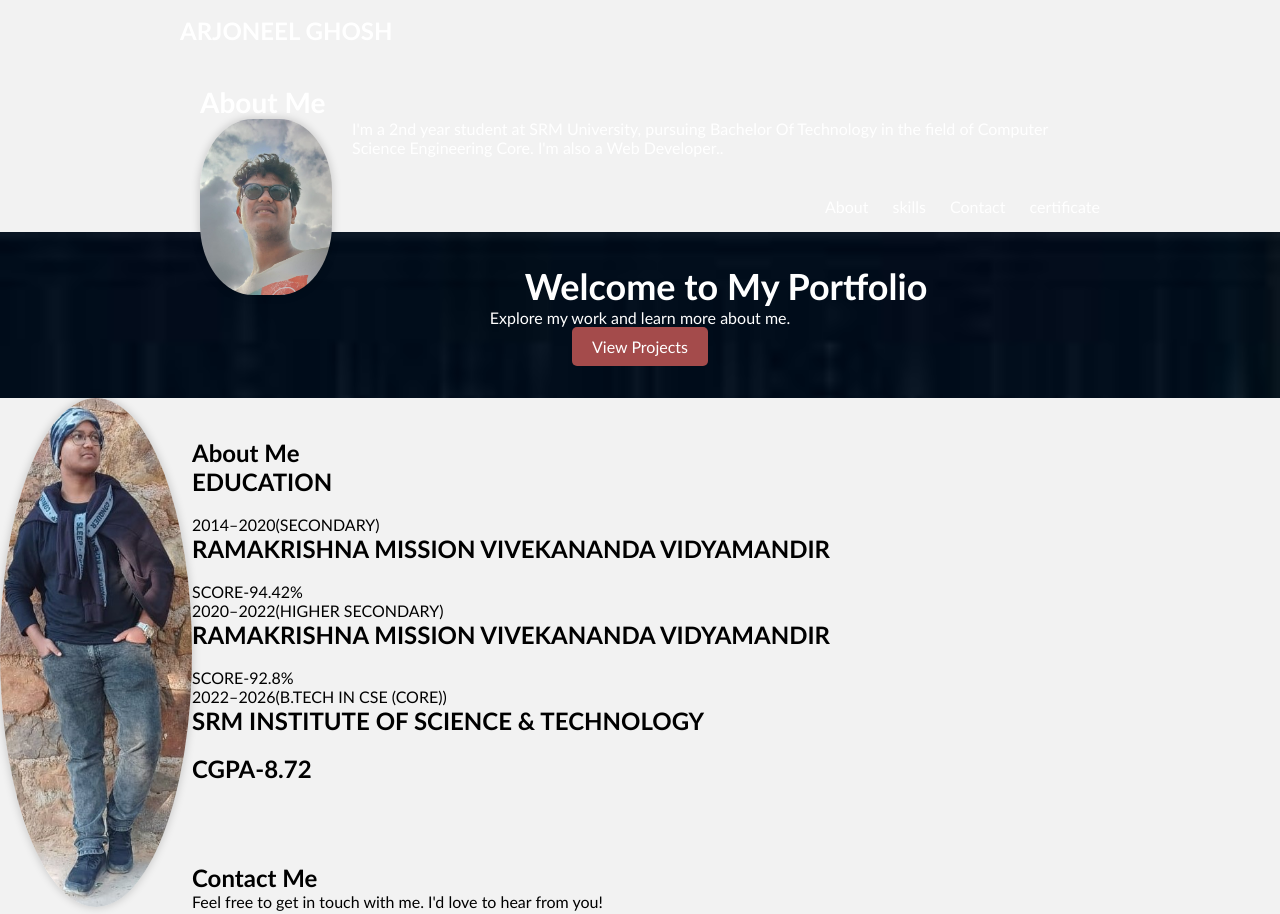
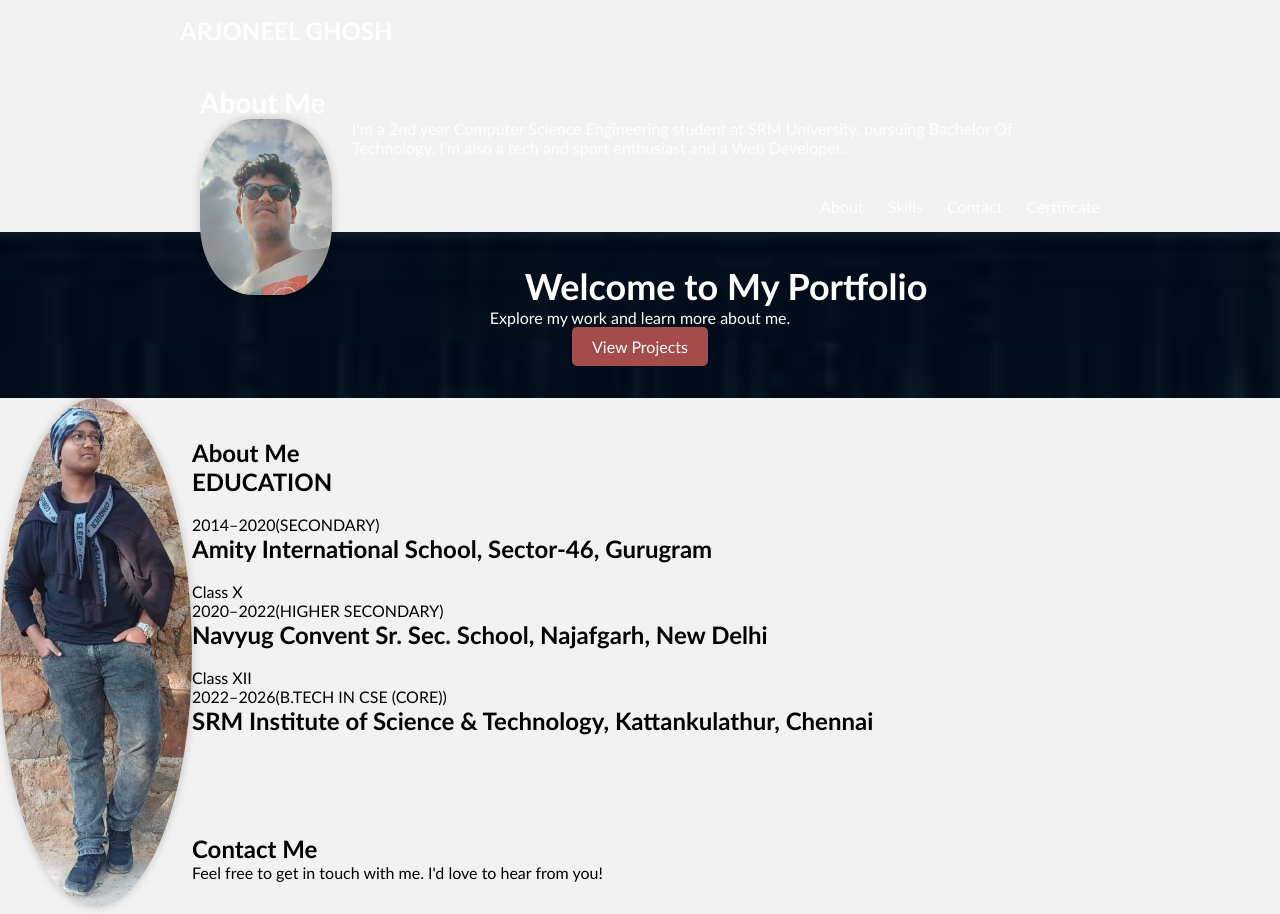
Before and after one commit to arjoneelghosh/portfolio, a plain HTML site: page index.html in a window 1280 px wide. Shown: the top 914 px of the page. Drawn offline with Linux system fonts and the light colour scheme.

Commit message:
Update index.html

```diff
--- a/index.html
+++ b/index.html
@@ -148,16 +148,16 @@ ul li a:hover{
                         <h2>About Me</h2>
                         <div class="about-content">
                             <img src="profile.jpg" alt="Your Name">
-                            <p>I'm a 2nd year student at SRM University, pursuing Bachelor Of Technology in the field of Computer Science Engineering Core. I'm also a  Web Developer..</p>
+                            <p>I'm a 2nd year Computer Science Engineering student at SRM University, pursuing Bachelor Of Technology. I'm also a tech and sport enthusiast and a Web Developer..</p>
                         </div>
                     </div>
                 </section>
 
                 <ul class="nav-links">
                     <li><a href="#about">About</a></li>
-                    <li><a href="skills.html">skills</a></li>
+                    <li><a href="skills.html">Skills</a></li>
                     <li><a href="contact.html">Contact</a></li>
-                    <li><a href="certificate.html">certificate</a></li>
+                    <li><a href="certificate.html">Certificate</a></li>
                 </ul>
             </div>
         </nav>
@@ -178,22 +178,22 @@ ul li a:hover{
                 <h1>EDUCATION</h1> <br>
                 2014–2020(SECONDARY)
                 <br>
-                <h1>RAMAKRISHNA MISSION VIVEKANANDA VIDYAMANDIR </h1>
+                <h1>Amity International School, Sector-46, Gurugram </h1>
                 <br>
-                SCORE-94.42%
+                Class X
                 <br>
                 2020–2022(HIGHER SECONDARY)
                 <br>
-                <h1>RAMAKRISHNA MISSION VIVEKANANDA VIDYAMANDIR </h1>
+                <h1>Navyug Convent Sr. Sec. School, Najafgarh, New Delhi </h1>
                 <br>
-                SCORE-92.8%
+                Class XII
                 <br>
                 2022–2026(B.TECH IN CSE (CORE))
                 <br>
-               <h1>SRM INSTITUTE OF SCIENCE & TECHNOLOGY</h1>
+               <h1>SRM Institute of Science & Technology, Kattankulathur, Chennai</h1>
                 <br>
 
-                <h1>CGPA-8.72</h1>
+
                 </p>
         </div>
     </section>
```
